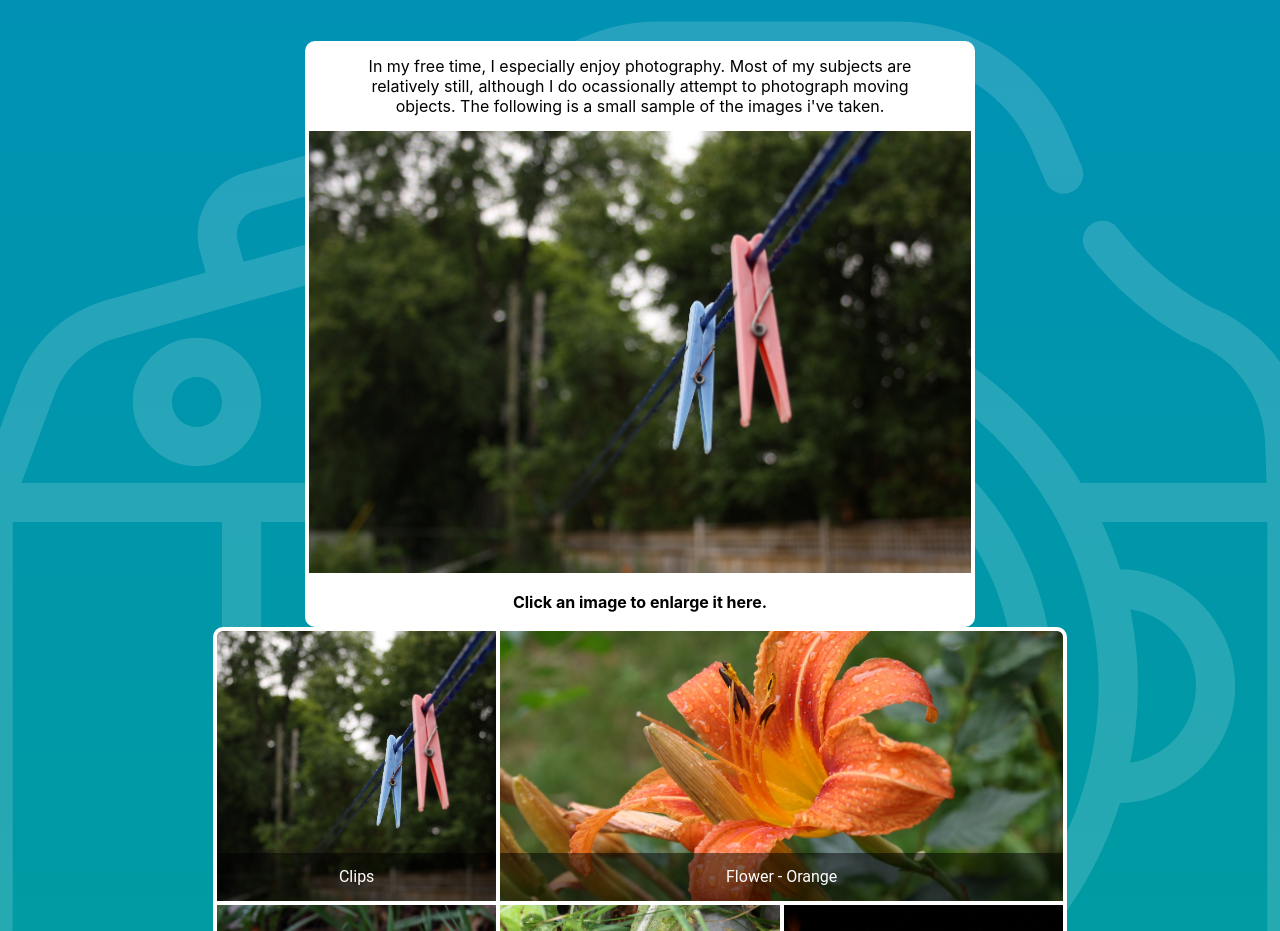
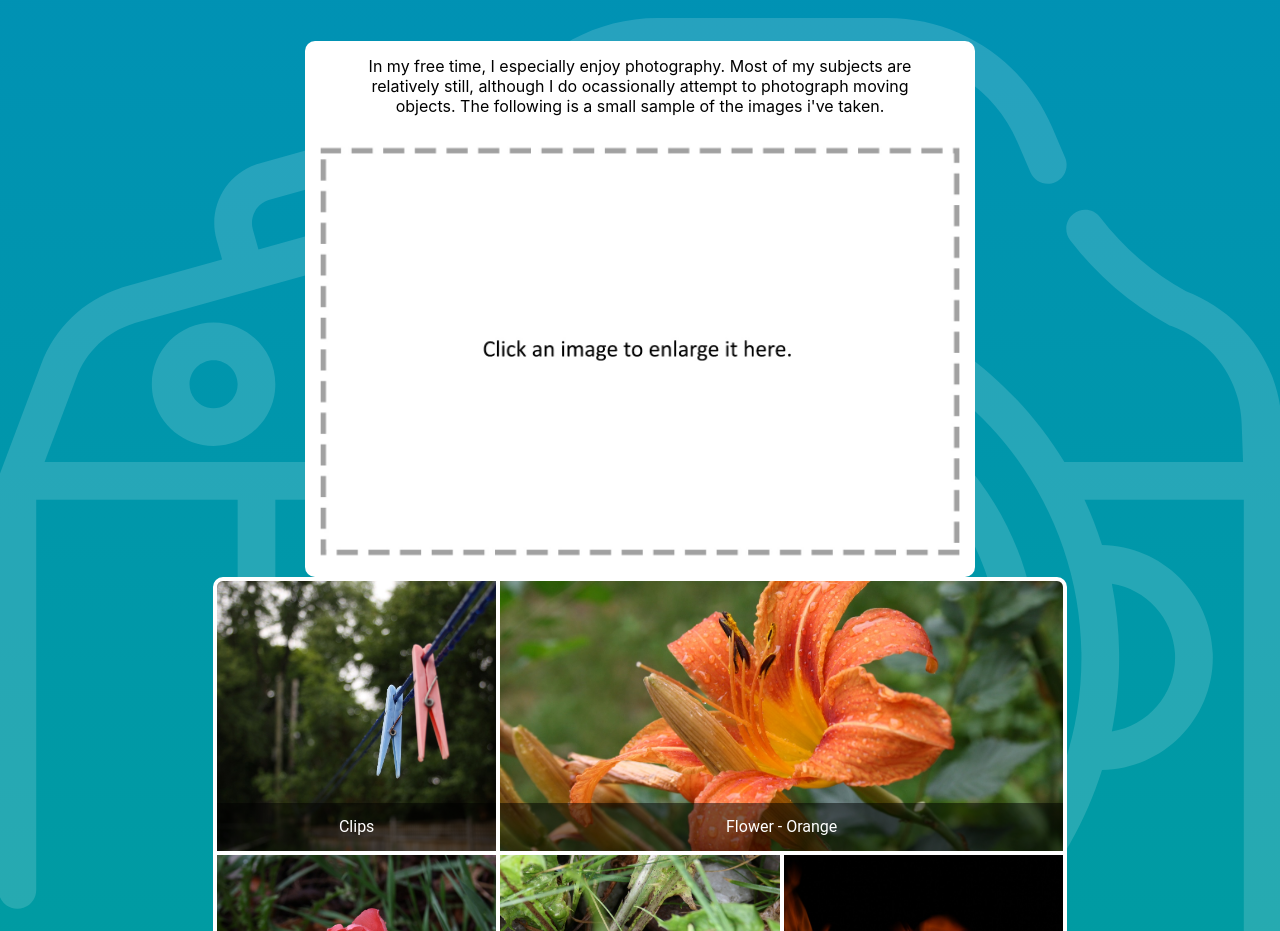
Before and after one commit to bill-ahmed/billahmed, a React (Create React App) app: page / in a window 1280 px wide. Shown: the part 2206-3137 px from the top of the page. Built offline with nearby package versions, Linux system fonts and the light colour scheme.

Commit message:
added placeholder image

```diff
--- a/src/components/hobbies.js
+++ b/src/components/hobbies.js
@@ -48,7 +48,7 @@ const useStyles = makeStyles(theme => ({
 function Hobbies(props) {
 
     // Keep track of which image is selected, so appropriate one can be displayed larger
-    const [currImage, setCurrImage] = useState(require('../assets/portfolio/IMG_0381.JPG'));
+    const [currImage, setCurrImage] = useState(require('../assets/image_placeholder.jpg'));
 
     var classes = useStyles();  // Styles added to GridList and other elements
     var isMobileUser = props.isMobileUser();
@@ -80,7 +80,6 @@ function Hobbies(props) {
                             <div className="imageViewerContainer">
                                 <img width="99%" height="99%" src={currImage} alt="test"/>
                             </div>
-                            <p><strong>Click an image to enlarge it here.</strong></p>
                         </div>
                     </div>
 
```
Also changed, not shown: src/assets/image_placeholder.jpg (added).
